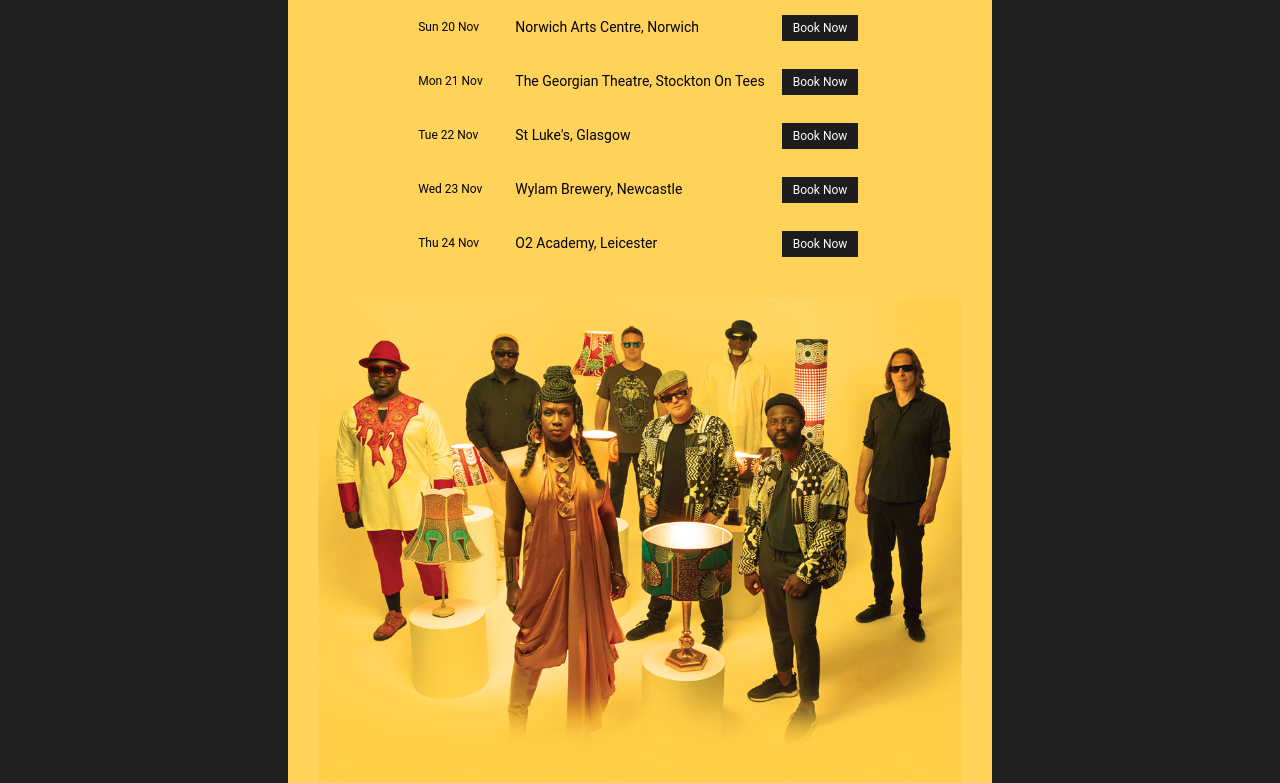
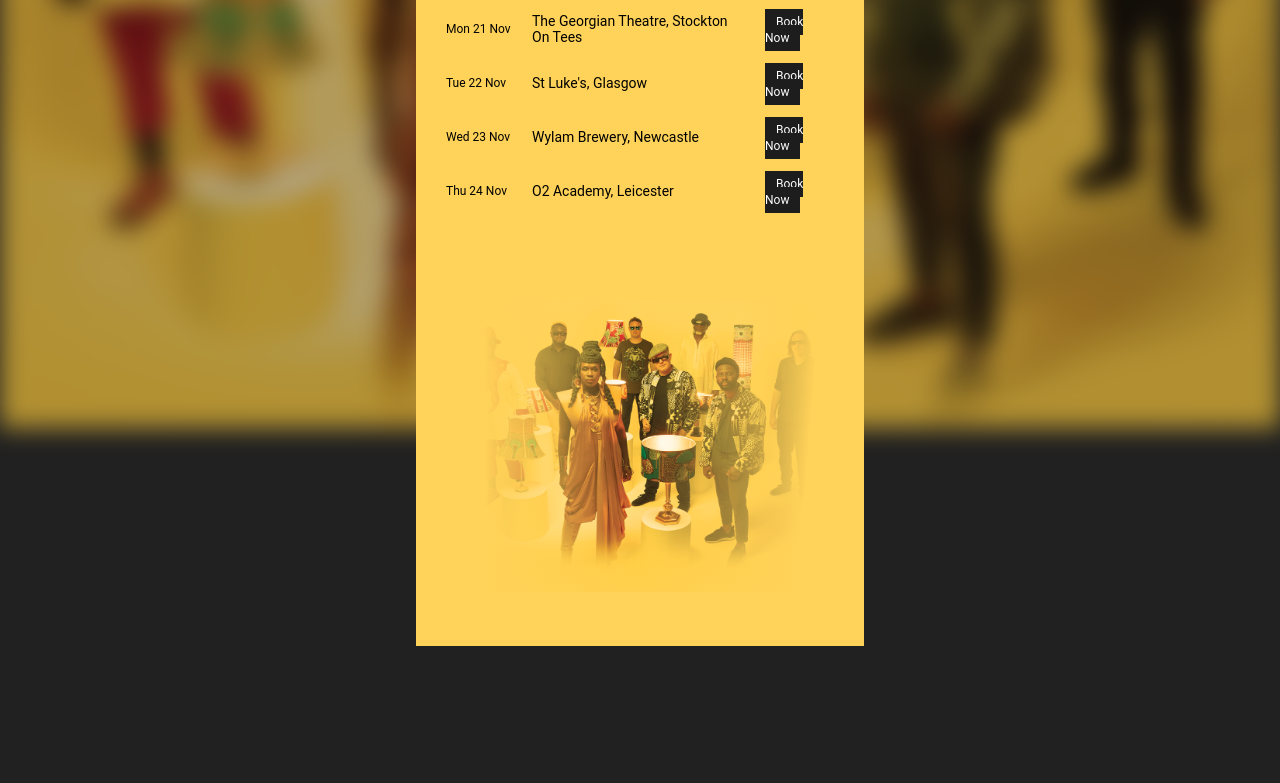
Before and after one commit to hanshermer/hanshermer.github.io, a plain HTML site: page index.html in a window 1280 px wide. Shown: the part 372-1155 px from the top of the page. After the commit the page ends 800 px from the top, so only its background shows below. Drawn offline with Linux system fonts and the light colour scheme.

Commit message:
design fix

```diff
--- a/assets/css/styles.css
+++ b/assets/css/styles.css
@@ -13,13 +13,34 @@ body {
     padding: 0;
     margin-left: auto;
     margin-right: auto;
+    background-size: cover;
+    height: 100%;
+}
+
+.bg-image {
+    position: fixed;
+    left: 0;
+    right: 0;
+    z-index: 1;
+    display: block;
+    background:linear-gradient(0deg, rgba(0, 0, 0, 0.3), rgba(0, 0, 0, 0.3)), url('../images/ibibio.png');
+    filter: blur(12px);
+    -webkit-filter: blur(12px);
+    height: 100%;
+    background-position: center;
+    background-repeat: no-repeat;
+    background-size: cover;
 }
 
 .main {
-    width: 55%;
+    width: 35%;
     margin-left: auto;
     margin-right: auto;
     padding: 0;
+    position: fixed;
+    left: 0;
+    right: 0;
+    z-index: 9999;
 }
 
 .container {
@@ -28,14 +49,16 @@ body {
     display: flex;
     flex-direction: column;
     align-items: center;
-    margin: 0px 0px;
+    margin: 40px 0px;
     padding: 0px 30px;
+    margin-left: auto;
+    margin-right: auto;
 }
 
 .header {
     margin-top: 10px;
     font-family: 'Void_2058', sans-serif;
-    font-size: 36px;
+    font-size: 40px;
 }
 
 .wrapper {
@@ -51,11 +74,22 @@ body {
 }
 
 .logo {
+    margin-top: 20px;
     width: 100%;
 }
 
-.photo {
+#photo {
+    /* background-image: url('../images/ibibio.png'); */
+    background: linear-gradient(180deg, #FFD259 0%, rgba(255, 210, 89, 0) 20%),
+                linear-gradient(360deg, #FFD259 0%, rgba(255, 210, 89, 0) 20.19%),
+                linear-gradient(90deg, #FFD259 10%, rgba(255, 210, 89, 0) 50%),
+                linear-gradient(274.81deg, #FFD259 10%, rgba(255, 210, 89, 0) 50%),
+                url('../images/ibibio.png');
     width: 100%;
+    height: 400px;
+    background-size: contain;
+    background-repeat: no-repeat;
+    background-position: center;
 }
 
 .date {
--- a/index.html
+++ b/index.html
@@ -20,7 +20,7 @@
     <noscript><iframe src="https://www.googletagmanager.com/ns.html?id=GTM-WCP6PJM"
     height="0" width="0" style="display:none;visibility:hidden"></iframe></noscript>
     <!-- End Google Tag Manager (noscript) -->
-
+    <div class="bg-image"></div>
     <div class="main">
         <div class="container">
             <img class="logo" src="assets/images/logo.png" alt="Ibibio Sound Machine"/>
@@ -56,7 +56,8 @@
                     <a class="buy-button" href="https://www.seetickets.com/event/ibibio-sound-machine/o2-academy2-leicester/2426925">Book Now</a>
                 </div>
             </div>
-            <img class="photo" src="assets/images/ibibio.png" alt="Ibibio Sound Machine"/>
+            <div id="photo"></div>
+            <!-- <img class="photo" src="assets/images/ibibio.png" alt="Ibibio Sound Machine"/> -->
         </div>
     </div>
 
```
